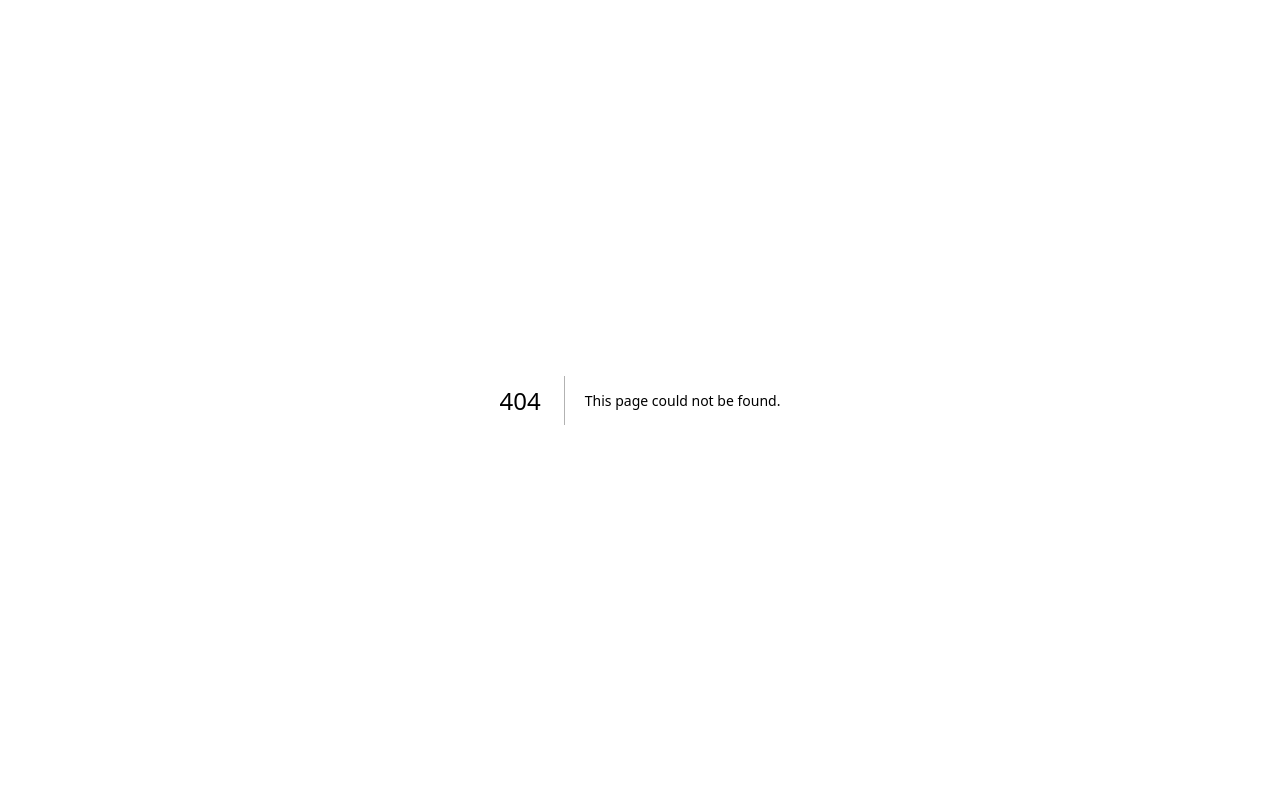
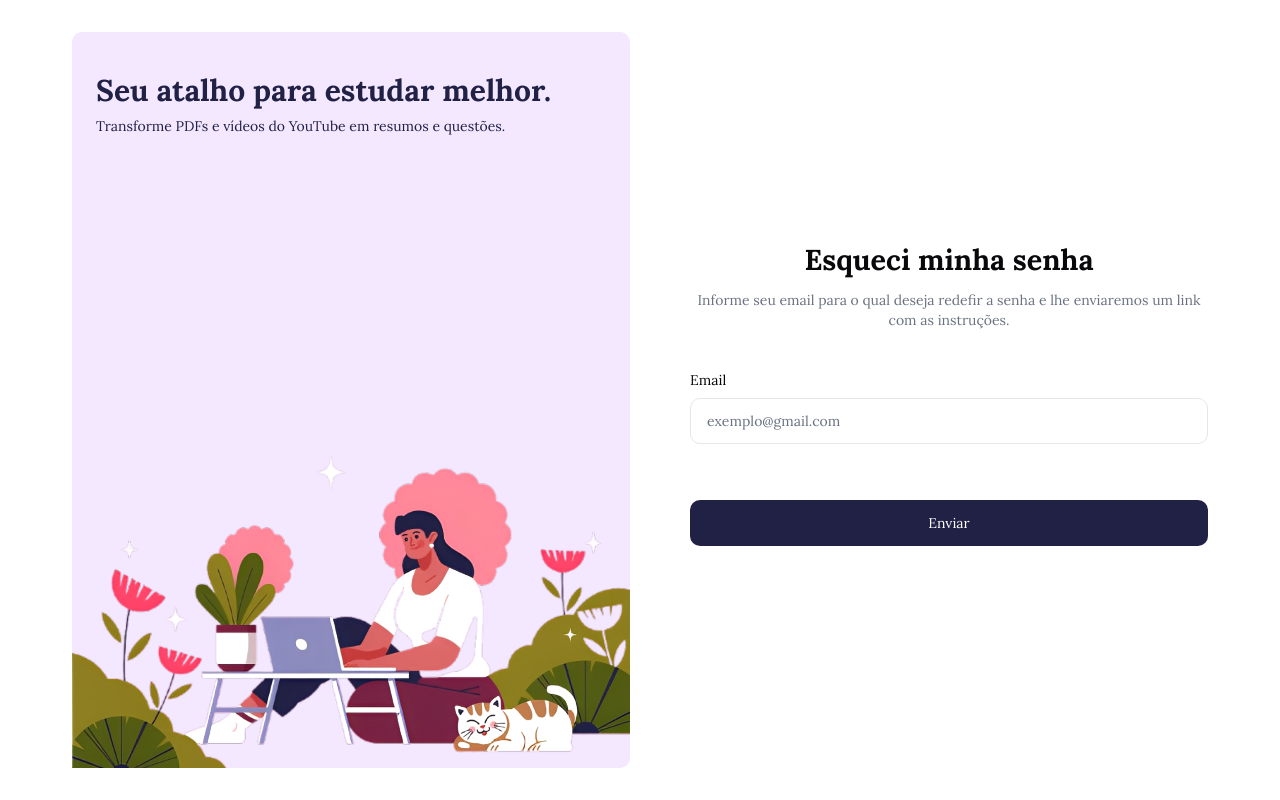
Before and after one commit to Francine02/Lectify, a Next.js app: page /esqueci-senha in a window 1280 px wide. Before the commit this address had no page. Built offline with nearby package versions, Linux system fonts and the light colour scheme.

Commit message:
feat (forgot-password): added forgot password page with form to enter email and receive link

```diff
--- /dev/null
+++ b/src/app/(public)/esqueci-senha/form.tsx
@@ -0,0 +1,69 @@
+'use client';
+import { Button } from '@/components/Button';
+import { Input } from '@/components/Input';
+import { checkEmailForgotPasswordRequest } from '@/service/auth/check-email-forgot-password-request';
+import { zodResolver } from '@hookform/resolvers/zod';
+import { useRouter } from 'next/navigation';
+import { SubmitHandler, useForm } from 'react-hook-form';
+import { FaCheck } from 'react-icons/fa6';
+import { EmailData, emailSchema } from 'schemas/email-schema';
+
+export function CheckEmailForm() {
+  const {
+    register,
+    handleSubmit,
+    setError,
+    formState: { errors, isSubmitting, isSubmitSuccessful },
+  } = useForm<EmailData>({
+    resolver: zodResolver(emailSchema),
+  });
+  const router = useRouter();
+
+  const onSubmit: SubmitHandler<EmailData> = async ({ email }) => {
+    const result = await checkEmailForgotPasswordRequest(email);
+
+    if (!result.success) {
+      setError('email', {
+        type: 'manual',
+        message: result.error?.message,
+      });
+      return;
+    }
+  };
+
+  return (
+    <form className="space-y-2" onSubmit={handleSubmit(onSubmit)}>
+      <h1 className="text-title font-black text-center">Esqueci minha senha</h1>
+
+      <p className="text-sm text-center text-gray-500 mb-10">
+        Informe seu email para o qual deseja redefir a senha e lhe enviaremos um link com as
+        instruções.
+      </p>
+
+      <Input.Root
+        {...register('email')}
+        errors={!!errors.email}
+        helperText={errors.email?.message}
+        label="Email"
+        placeholder="exemplo@gmail.com"
+      />
+
+      {isSubmitSuccessful && !errors.email ? (
+        <>
+          <p className="text-green-500 flex items-center gap-2 text-xs md:text-sm">
+            <FaCheck />
+            Sucesso! Verifique o seu email, por favor.
+          </p>
+
+          <Button className="mt-10 md:mt-12 mb-4" onClick={() => router.push('/')} type="button">
+            Voltar
+          </Button>
+        </>
+      ) : (
+        <Button className="mt-10 md:mt-12 mb-4" type="submit" isLoading={isSubmitting}>
+          Enviar
+        </Button>
+      )}
+    </form>
+  );
+}
--- /dev/null
+++ b/src/app/(public)/esqueci-senha/page.tsx
@@ -0,0 +1,12 @@
+import { Metadata } from 'next';
+import { CheckEmailForm } from './form';
+
+export const metadata: Metadata = {
+  title: 'Esqueci a senha | Lectify',
+  description: 'Digite seu e-mail para receber o link de recuperação de senha',
+  robots: { index: false, follow: false },
+};
+
+export default async function ForgotPasswordPage() {
+  return <CheckEmailForm />;
+}
```
